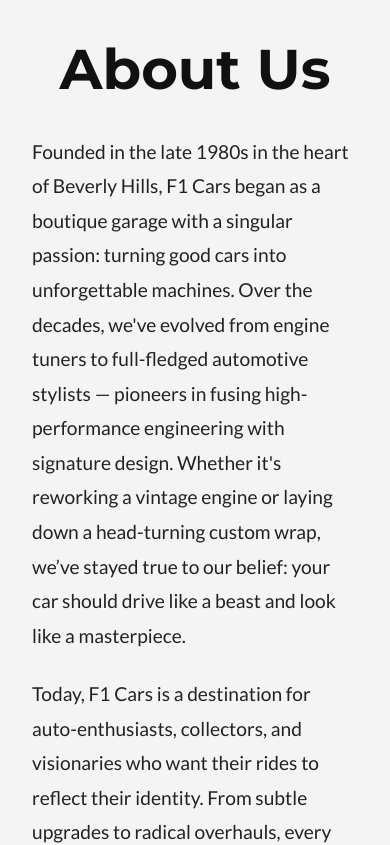
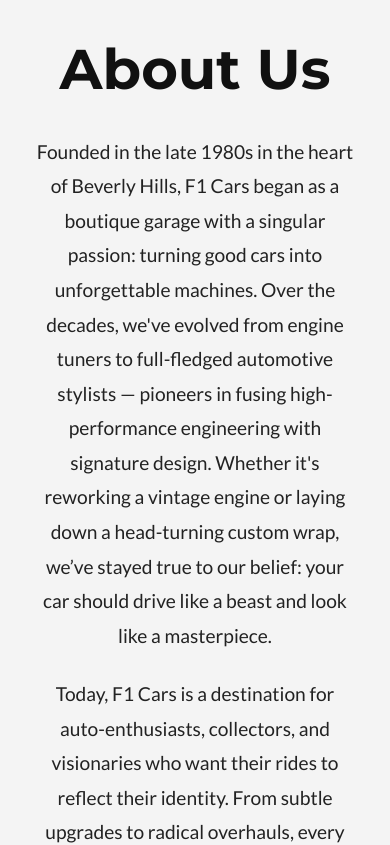
Before and after one commit to IronFist396/SMP-Web, a React (Vite) app: page /SMP-Web/about in a window 390 px wide. Shown: the part 920-1765 px from the top of the page. Built offline with nearby package versions, Linux system fonts and the light colour scheme.

Commit message:
minor changes

```diff
--- a/src/pages/About.css
+++ b/src/pages/About.css
@@ -26,3 +26,9 @@
   font-size: 1.2rem;
   margin-bottom: 1.5rem;
 }
+
+@media (max-width: 768px) {
+  p{
+    text-align: center;
+  }
+}
--- a/src/pages/Contact.css
+++ b/src/pages/Contact.css
@@ -73,3 +73,9 @@
   font-size: 3rem;
   font-weight: 700;
 }
+
+@media (max-width: 768px) {
+  iframe{
+    width: 80%;
+  }
+}
```
